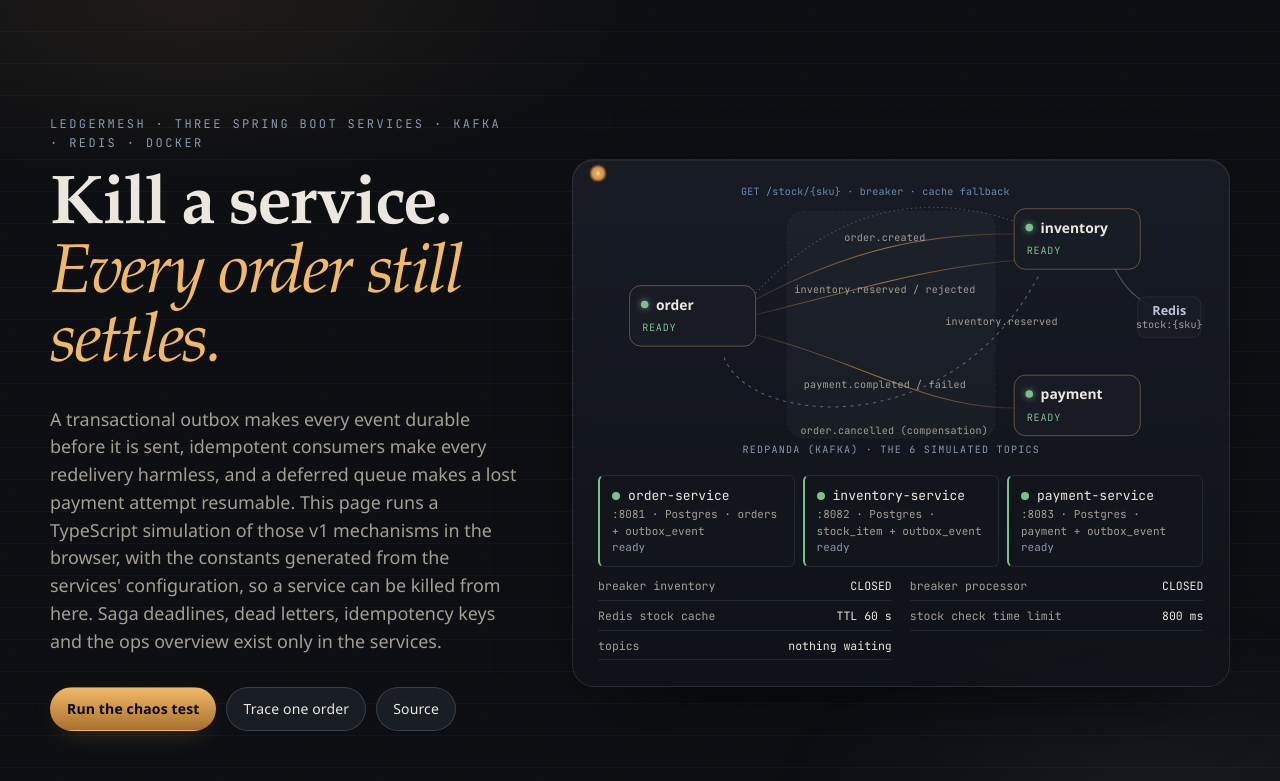
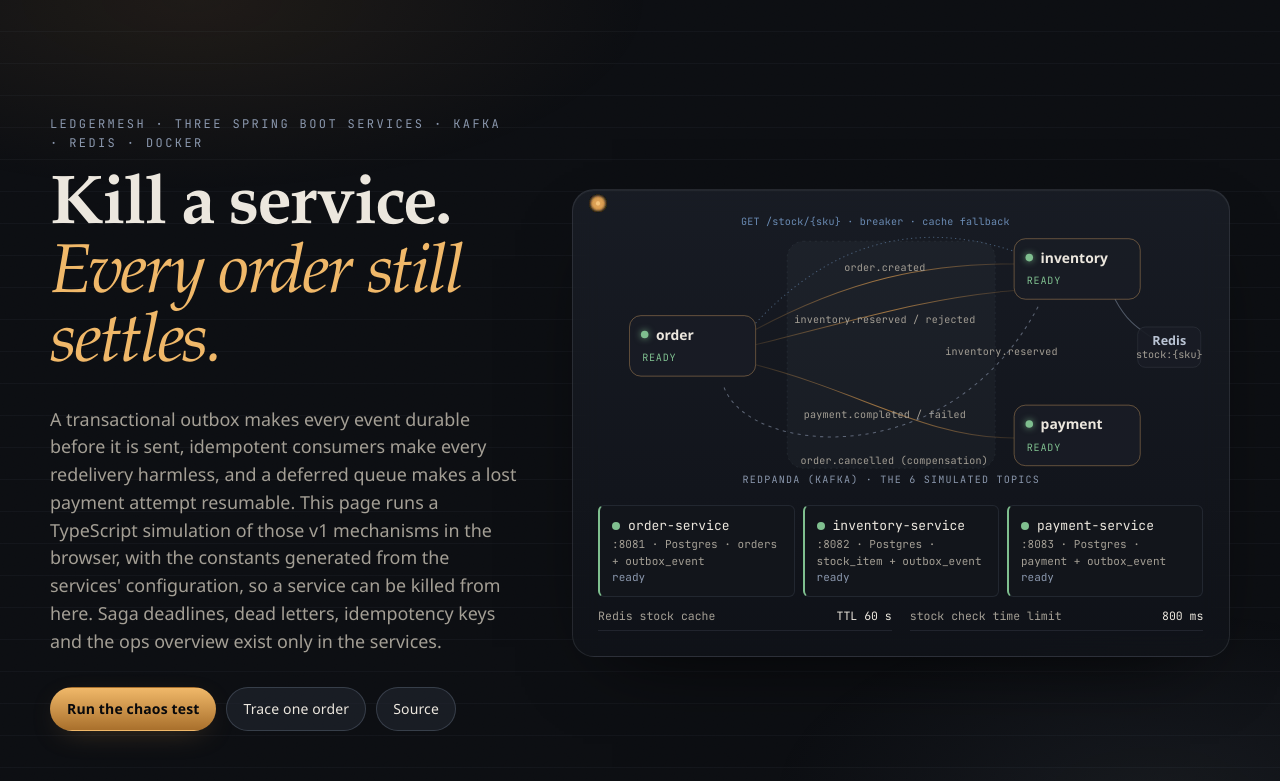
Before and after one commit to SAY-5/ledgermesh, a React (Vite) app in the folder web/: page / in a window 1280 px wide. Shown: the top 781 px of the page. Built offline with nearby package versions, Linux system fonts and the light colour scheme; a web font is replaced by a local one.

Commit message:
fix(web): show breaker and lag rows only where a run reports them

```diff
--- a/web/src/components/ServiceMap.tsx
+++ b/web/src/components/ServiceMap.tsx
@@ -172,18 +172,7 @@ function MapStack({ state }: { state: MapState }) {
         })}
       </ul>
       <dl className="map-stack-rows mono">
-        <div>
-          <dt>breaker inventory</dt>
-          <dd className={state.breakers ? `state-${state.breakers.inventory}` : ""}>
-            {state.breakers ? state.breakers.inventory : "CLOSED"}
-          </dd>
-        </div>
-        <div>
-          <dt>breaker processor</dt>
-          <dd className={state.breakers ? `state-${state.breakers.processor}` : ""}>
-            {state.breakers ? state.breakers.processor : "CLOSED"}
-          </dd>
-        </div>
+        {/* the two constants hold whether or not a run is driving this map */}
         <div>
           <dt>Redis stock cache</dt>
           <dd>TTL {CONFIG.cacheTtlMs / 1000} s</dd>
@@ -192,19 +181,31 @@ function MapStack({ state }: { state: MapState }) {
           <dt>stock check time limit</dt>
           <dd>{CONFIG.inventoryTimeLimitMs} ms</dd>
         </div>
-        {lag.length > 0 ? (
-          lag.map((l) => (
-            <div key={l.key}>
-              <dt>{l.topic}</dt>
-              <dd>{l.value} waiting</dd>
-            </div>
-          ))
-        ) : (
+        {/* breaker and lag rows appear only where a run reports them */}
+        {state.breakers ? (
+          <div>
+            <dt>breaker inventory</dt>
+            <dd className={`state-${state.breakers.inventory}`}>{state.breakers.inventory}</dd>
+          </div>
+        ) : null}
+        {state.breakers ? (
+          <div>
+            <dt>breaker processor</dt>
+            <dd className={`state-${state.breakers.processor}`}>{state.breakers.processor}</dd>
+          </div>
+        ) : null}
+        {state.lag && lag.length === 0 ? (
           <div>
             <dt>topics</dt>
             <dd>nothing waiting</dd>
           </div>
-        )}
+        ) : null}
+        {lag.map((l) => (
+          <div key={l.key}>
+            <dt>{l.topic}</dt>
+            <dd>{l.value} waiting</dd>
+          </div>
+        ))}
       </dl>
     </div>
   );
```
